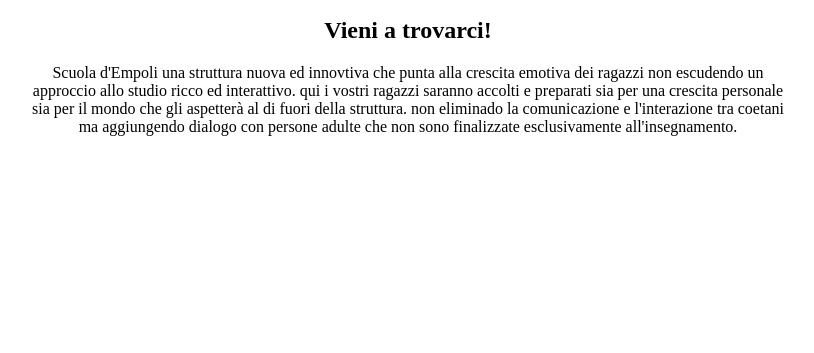
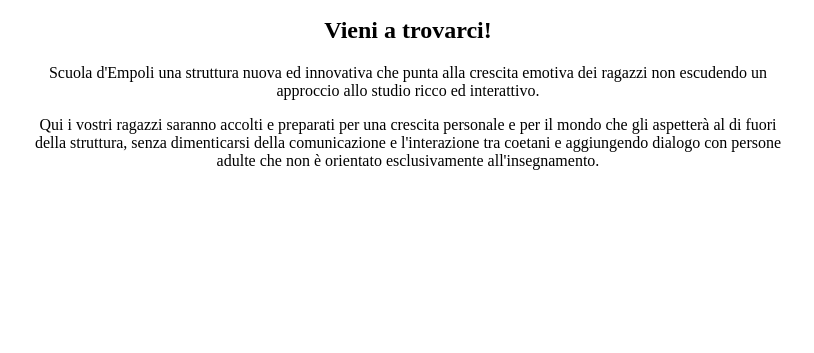
Before and after one commit to akivanno/sitoscuolaempoli, a plain HTML site: page index.html in a window 1280 px wide. Shown: the part 447-800 px from the top of the page, without its empty margins (232-1046 px from the left). Drawn offline with Linux system fonts and the light colour scheme.

Commit message:
Update index.html

```diff
--- a/index.html
+++ b/index.html
@@ -30,11 +30,12 @@
     </div>
         <h1>La scuola innovativa</h1>
     <h2>Vieni a trovarci!</h2>
-    <p> Scuola d'Empoli una struttura nuova ed innovtiva
-    che punta alla crescita emotiva dei ragazzi non escudendo un approccio allo studio ricco ed interattivo.
-    qui i vostri ragazzi saranno accolti e preparati sia per una crescita personale sia per il mondo che gli aspetter&agrave; al di fuori della struttura.
-     non eliminado la comunicazione e l'interazione tra coetani ma aggiungendo dialogo con persone
-    adulte che non sono finalizzate esclusivamente all'insegnamento.</p>
+    <p> Scuola d'Empoli una struttura nuova ed innovativa
+    che punta alla crescita emotiva dei ragazzi non escudendo un approccio allo studio ricco ed interattivo.</p>
+    <p>
+    Qui i vostri ragazzi saranno accolti e preparati per una crescita personale e per il mondo che gli aspetter&agrave; al di fuori della struttura,
+    senza dimenticarsi della comunicazione e l'interazione tra coetani e aggiungendo dialogo con persone
+    adulte che non &egrave; orientato esclusivamente all'insegnamento.</p>
 </body>
 
 </html>
```
